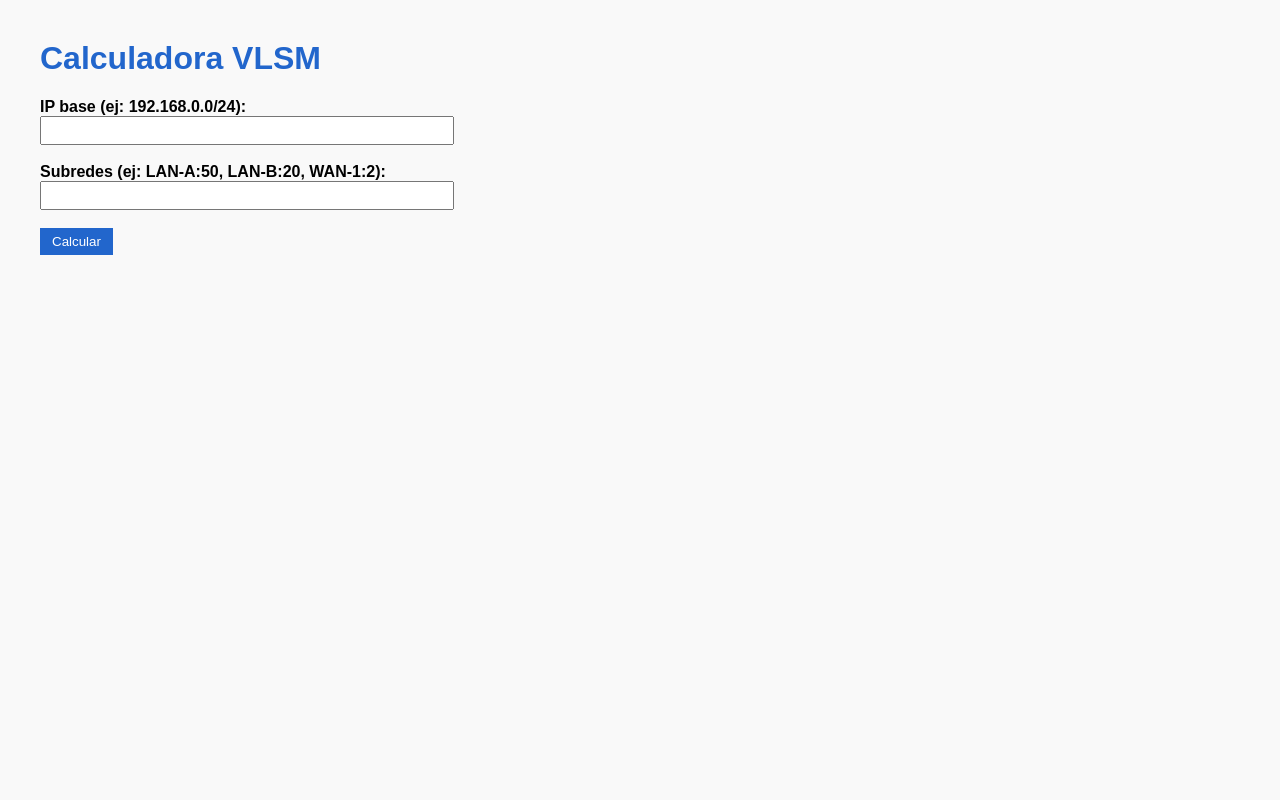
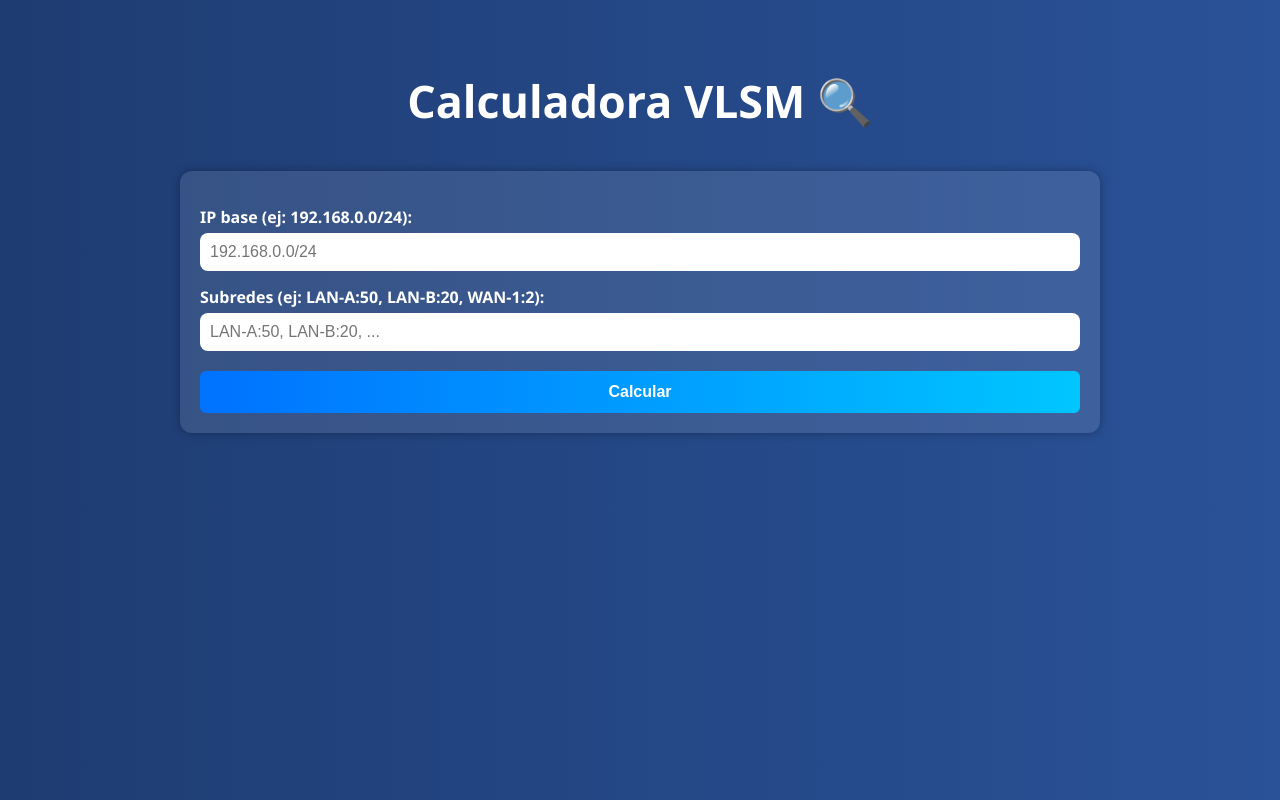
Before and after one commit to TeboDev/Calculadora, a Flask app: page / in a window 1280 px wide. Run offline with Flask 3, Linux system fonts and the light colour scheme.

Commit message:
html full cool

```diff
--- a/run.py
+++ b/run.py
@@ -13,4 +13,4 @@ def index():
     return render_template('index.html', resultado=resultado)
 
 if __name__ == '__main__':
-    app.run(debug=True)
+    app.run()
--- a/templates/index.html
+++ b/templates/index.html
@@ -2,68 +2,161 @@
 <html lang="es">
   <head>
     <meta charset="UTF-8" />
-    <title>Calculadora VLSM</title>
+    <meta name="viewport" content="width=device-width, initial-scale=1.0" />
+    <title>Calculadora VLSM PRO</title>
     <style>
+      * {
+        box-sizing: border-box;
+      }
+
       body {
-        font-family: Arial, sans-serif;
-        margin: 40px;
-        background-color: #f9f9f9;
+        margin: 0;
+        font-family: "Segoe UI", sans-serif;
+        background: linear-gradient(to right, #1e3c72, #2a5298);
+        color: #fff;
+        min-height: 100vh;
+      }
+
+      .container {
+        max-width: 960px;
+        margin: auto;
+        padding: 40px 20px;
+        animation: fadeIn 1s ease;
       }
 
       h1 {
-        color: #2266cc;
+        text-align: center;
+        font-size: 2.8em;
+        margin-bottom: 40px;
+      }
+
+      form {
+        background: rgba(255, 255, 255, 0.1);
+        padding: 20px;
+        border-radius: 12px;
+        box-shadow: 0 0 10px rgba(0, 0, 0, 0.3);
       }
 
       label {
         font-weight: bold;
+        display: block;
+        margin: 15px 0 5px;
       }
 
       input[type="text"] {
-        width: 400px;
-        padding: 5px;
+        width: 100%;
+        padding: 10px;
+        border: none;
+        border-radius: 8px;
+        font-size: 16px;
       }
 
       button {
-        padding: 6px 12px;
-        background-color: #2266cc;
+        margin-top: 20px;
+        padding: 12px 20px;
+        background: #00c6ff;
+        background: linear-gradient(to right, #0072ff, #00c6ff);
+        border: none;
+        border-radius: 6px;
         color: white;
-        border: none;
+        font-weight: bold;
+        font-size: 16px;
+        width: 100%;
         cursor: pointer;
+        transition: 0.3s ease;
       }
 
       button:hover {
-        background-color: #1a4ea8;
+        background: linear-gradient(to right, #0052cc, #00aaff);
+      }
+
+      h2 {
+        margin-top: 50px;
+        font-size: 1.8em;
+        color: #ffd700;
+      }
+
+      pre {
+        background: rgba(0, 0, 0, 0.3);
+        padding: 15px;
+        border-left: 5px solid #00c6ff;
+        white-space: pre-wrap;
+        font-family: "Courier New", monospace;
+        color: #fff;
+        border-radius: 6px;
+        overflow-x: auto;
       }
 
       table {
+        width: 100%;
+        margin-top: 20px;
         border-collapse: collapse;
-        margin-top: 10px;
-        width: 100%;
+        background-color: #fff;
+        color: #000;
+        border-radius: 8px;
+        overflow: hidden;
       }
 
-      td,
       th {
-        padding: 8px;
-        border: 1px solid black;
+        background: #0072ff;
+        color: white;
+        padding: 10px;
+      }
+
+      td {
+        padding: 10px;
+        border-bottom: 1px solid #ccc;
         text-align: center;
       }
 
-      pre {
-        background-color: #eee;
-        padding: 10px;
-        white-space: pre-wrap;
+      .not-assigned {
+        color: #999;
+        font-style: italic;
+      }
+
+      @media (max-width: 600px) {
+        h1 {
+          font-size: 2em;
+        }
+        button {
+          font-size: 14px;
+        }
+      }
+
+      @keyframes fadeIn {
+        from {
+          opacity: 0;
+          transform: translateY(15px);
+        }
+        to {
+          opacity: 1;
+          transform: translateY(0);
+        }
       }
     </style>
   </head>
   <body>
-    <h1>Calculadora VLSM</h1>
+    <div class="container">
+      <h1>Calculadora VLSM 🔍</h1>
 
-    <form method="POST">
-      <label>IP base (ej: 192.168.0.0/24):</label><br />
-      <input type="text" name="ip" required /><br /><br />
+      <form method="POST" onsubmit="return validarFormulario()">
+        <label>IP base (ej: 192.168.0.0/24):</label>
+        <input
+          type="text"
+          name="ip"
+          id="ip"
+          placeholder="192.168.0.0/24"
+          required
+        />
 
-      <label>Subredes (ej: LAN-A:50, LAN-B:20, WAN-1:2):</label><br />
-      <input type="text" name="hosts" required /><br /><br />
+        <label>Subredes (ej: LAN-A:50, LAN-B:20, WAN-1:2):</label>
+        <input
+          type="text"
+          name="hosts"
+          id="hosts"
+          placeholder="LAN-A:50, LAN-B:20, ..."
+          required
+        />
 
         <button type="submit">Calcular</button>
       </form>
@@ -92,11 +185,28 @@
           <td>{{ subred.ipBroadcast }}</td>
           <td>/{{ subred.mascara }}</td>
           {% else %}
-        <td colspan="5">No asignado</td>
+          <td colspan="5" class="not-assigned">No asignado</td>
           {% endif %}
         </tr>
         {% endfor %}
       </table>
       {% endif %}
+    </div>
+
+    <script>
+      function validarFormulario() {
+        const ip = document.getElementById("ip").value.trim();
+        const hosts = document.getElementById("hosts").value.trim();
+        if (!ip.includes("/")) {
+          alert("La IP debe incluir máscara, por ejemplo: 192.168.0.0/24");
+          return false;
+        }
+        if (!hosts.includes(":")) {
+          alert("Los hosts deben tener nombre y cantidad, como LAN-A:50");
+          return false;
+        }
+        return true;
+      }
+    </script>
   </body>
 </html>
```
Lines whose indentation alone changed are shown as unchanged.
